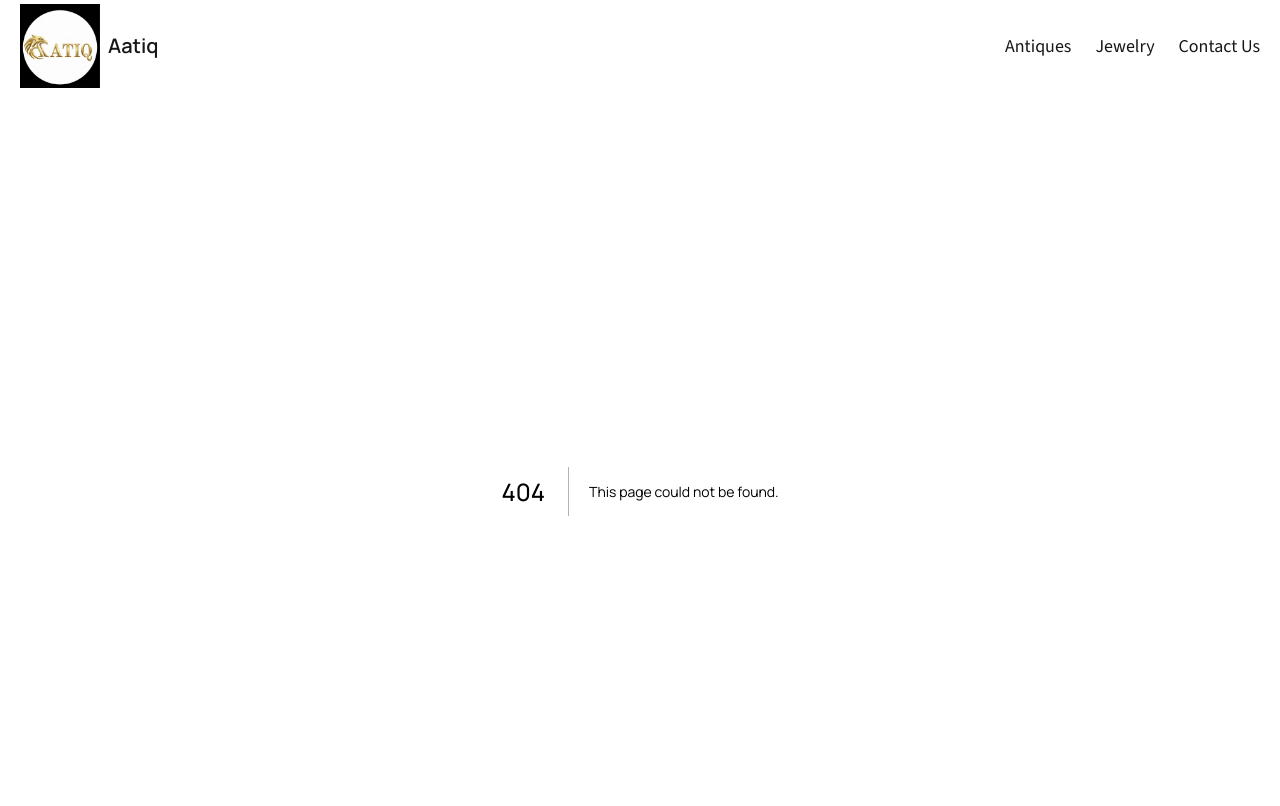
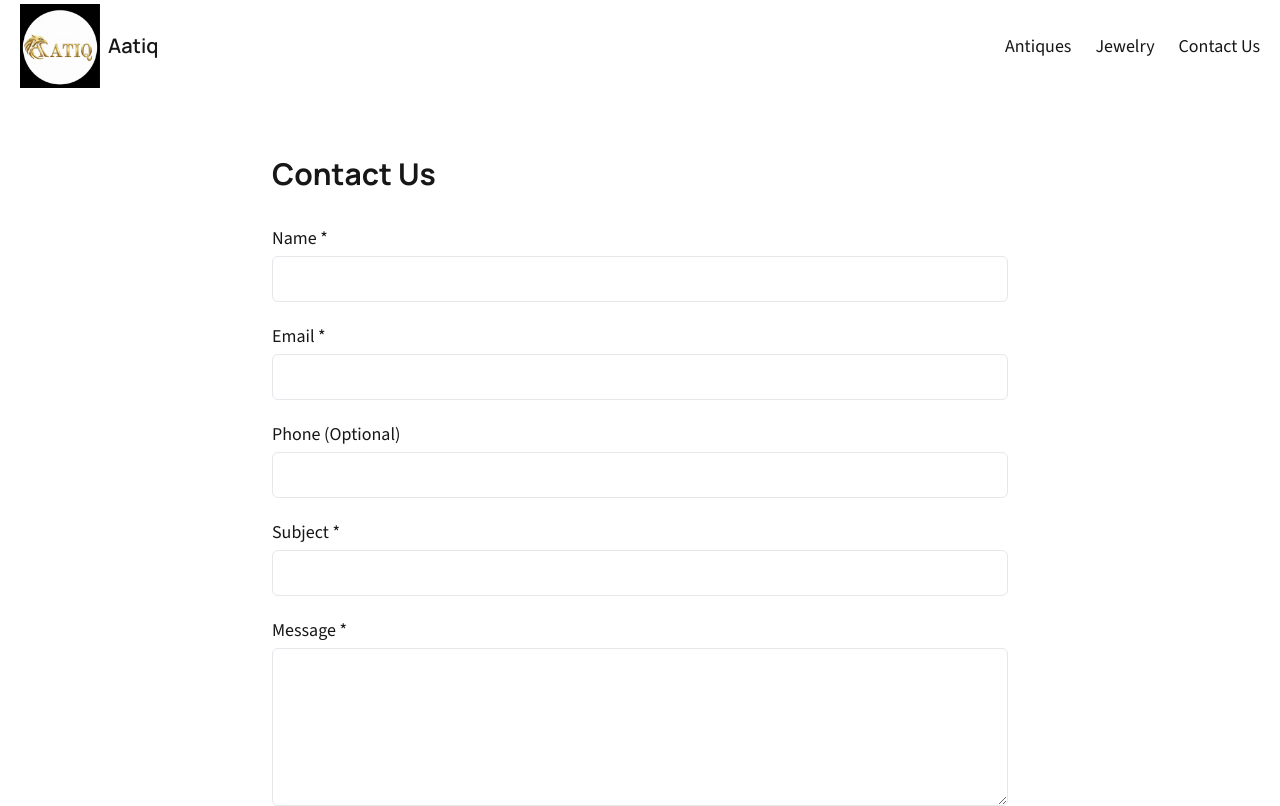
Before and after one commit to AaraizHassan/AatiqEcommerceWebsite, a Next.js app: page /contact in a window 1280 px wide. Before the commit this address had no page. Shown: the top 806 px of the page. Built offline with nearby package versions, Linux system fonts and the light colour scheme.

Commit message:
Contact page

```diff
--- /dev/null
+++ b/src/app/contact/page.tsx
@@ -0,0 +1,101 @@
+"use client";
+
+import { useState } from "react";
+
+const ContactPage: React.FC = () => {
+  const [formData, setFormData] = useState({
+    name: "",
+    email: "",
+    phone: "",
+    subject: "",
+    message: "",
+  });
+
+  const handleChange = (
+    e: React.ChangeEvent<HTMLInputElement | HTMLTextAreaElement>
+  ) => {
+    setFormData({ ...formData, [e.target.name]: e.target.value });
+  };
+
+  const handleSubmit = (e: React.FormEvent) => {
+    e.preventDefault();
+    console.log("Form submitted:", formData);
+    // Later: connect to backend / email / API
+  };
+
+  return (
+    <div className="max-w-3xl mx-auto px-4 py-16">
+      <h1 className="text-3xl font-bold mb-8">Contact Us</h1>
+
+      <form onSubmit={handleSubmit} className="space-y-5">
+        <div>
+          <label className="block mb-1 font-medium">Name *</label>
+          <input
+            type="text"
+            name="name"
+            required
+            value={formData.name}
+            onChange={handleChange}
+            className="w-full border rounded-md px-3 py-2"
+          />
+        </div>
+
+        <div>
+          <label className="block mb-1 font-medium">Email *</label>
+          <input
+            type="email"
+            name="email"
+            required
+            value={formData.email}
+            onChange={handleChange}
+            className="w-full border rounded-md px-3 py-2"
+          />
+        </div>
+
+        <div>
+          <label className="block mb-1 font-medium">Phone (Optional)</label>
+          <input
+            type="tel"
+            name="phone"
+            value={formData.phone}
+            onChange={handleChange}
+            className="w-full border rounded-md px-3 py-2"
+          />
+        </div>
+
+        <div>
+          <label className="block mb-1 font-medium">Subject *</label>
+          <input
+            type="text"
+            name="subject"
+            required
+            value={formData.subject}
+            onChange={handleChange}
+            className="w-full border rounded-md px-3 py-2"
+          />
+        </div>
+
+        <div>
+          <label className="block mb-1 font-medium">Message *</label>
+          <textarea
+            name="message"
+            required
+            rows={5}
+            value={formData.message}
+            onChange={handleChange}
+            className="w-full border rounded-md px-3 py-2"
+          ></textarea>
+        </div>
+
+        <button
+          type="submit"
+          className="bg-blue-600 text-white px-6 py-2 rounded-md hover:bg-blue-700"
+        >
+          Send Message
+        </button>
+      </form>
+    </div>
+  );
+};
+
+export default ContactPage;
--- a/src/app/page.tsx
+++ b/src/app/page.tsx
@@ -3,8 +3,8 @@ import Hero from "@/components/Hero";
 // import Pricing from "@/components/Pricing/Pricing";
 // import FAQ from "@/components/FAQ";
 // import Logos from "@/components/Logos";
-// import Benefits from "@/components/Benefits/Benefits";
-// import Container from "@/components/Container";
+import Benefits from "@/components/Benefits/Benefits";
+import Container from "@/components/Container";
 // import Section from "@/components/Section";
 // import Stats from "@/components/Stats";
 // import CTA from "@/components/CTA";
@@ -14,8 +14,8 @@ const HomePage: React.FC = () => {
     <>
       <Hero />
       {/* <Logos /> */}
-      {/* <Container> */}
-        {/* <Benefits /> */}
+      <Container>
+        <Benefits />
 
         {/* <Section
           id="pricing"
@@ -38,7 +38,7 @@ const HomePage: React.FC = () => {
         {/* <Stats /> */}
 
         {/* <CTA /> */}
-      {/* </Container> */}
+      </Container>
     </>
   );
 };
--- a/src/data/footer.ts
+++ b/src/data/footer.ts
@@ -19,7 +19,7 @@ export const footerDetails: {
         },
         {
             text: "Contact Us",
-            url: "#testimonials"
+            url: "/contact"
         }
     ],
     email: 'address@yoursite.com',
--- a/src/data/menuItems.ts
+++ b/src/data/menuItems.ts
@@ -11,6 +11,6 @@ export const menuItems: IMenuItem[] = [
     },
     {
         text: "Contact Us",
-        url: "#testimonials"
+        url: "/contact"
     }
 ];
```
Also changed, not shown: 1 other file (tests, documents, lock files or other folders).
